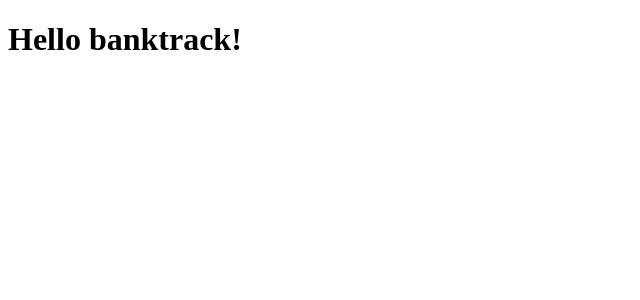
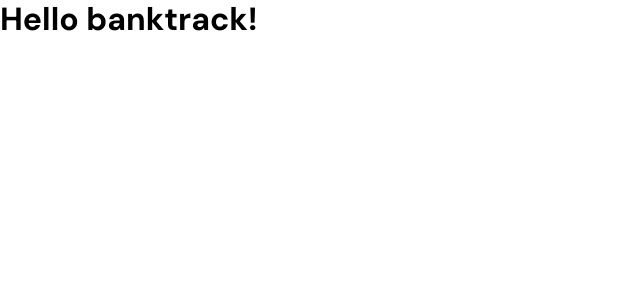
Before and after one commit to goiblas/banktrack, a React (Vite) app: page / in a window 1280 px wide. Shown: the top 300 px of the page, without its empty margins (0-640 px from the left). Built offline with nearby package versions, Linux system fonts and the light colour scheme.

Commit message:
add base styles

```diff
--- a/index.html
+++ b/index.html
@@ -4,7 +4,10 @@
     <meta charset="UTF-8" />
     <link rel="icon" type="image/svg+xml" href="/src/favicon.svg" />
     <meta name="viewport" content="width=device-width, initial-scale=1.0" />
-    <title>Vite App</title>
+    <title>Banktrack App</title>
+    <link rel="preconnect" href="https://fonts.googleapis.com">
+    <link rel="preconnect" href="https://fonts.gstatic.com" crossorigin>
+    <link href="https://fonts.googleapis.com/css2?family=DM+Sans:wght@400;500;700&display=swap" rel="stylesheet">
   </head>
   <body>
     <div id="root"></div>
--- a/src/App.jsx
+++ b/src/App.jsx
@@ -1,8 +1,14 @@
-function App() {
+import GlobalSyles from "./components/GlobalStyles"
+
+const App = () => {
   return (
+    <>
+    <GlobalSyles />
+
     <div>
       <h1>Hello banktrack!</h1>
     </div>
+    </>
   )
 }
 
--- /dev/null
+++ b/src/components/GlobalStyles.jsx
@@ -0,0 +1,31 @@
+import { Global, css } from '@emotion/react'
+
+const GlobalSyles = () => (
+    <Global styles={css`
+        * {
+            box-sizing: border-box;
+            margin: 0;
+            padding: 0;
+        }
+        body {
+            font-family: "DM Sans", sans-serif;
+            line-height: 1.2;
+        }
+        a {
+            color: "currentColor";
+            font-weight: 500;
+            text-underline-offset: 0.1em;
+        }
+        input,
+        button {
+            font-family: inherit;
+            font-size: inherit;
+            line-height: inherit;
+        }
+        button {
+            cursor: pointer;
+        }
+    `} />
+)
+
+export default GlobalSyles
--- a/src/index.css
+++ /dev/null
@@ -1,13 +0,0 @@
-body {
-  margin: 0;
-  font-family: -apple-system, BlinkMacSystemFont, 'Segoe UI', 'Roboto', 'Oxygen',
-    'Ubuntu', 'Cantarell', 'Fira Sans', 'Droid Sans', 'Helvetica Neue',
-    sans-serif;
-  -webkit-font-smoothing: antialiased;
-  -moz-osx-font-smoothing: grayscale;
-}
-
-code {
-  font-family: source-code-pro, Menlo, Monaco, Consolas, 'Courier New',
-    monospace;
-}
```
